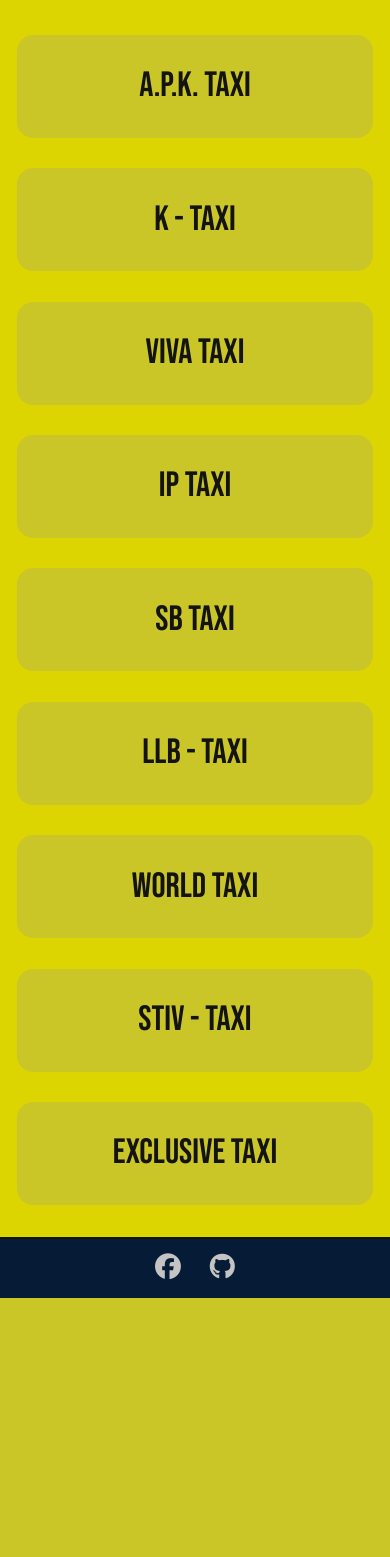
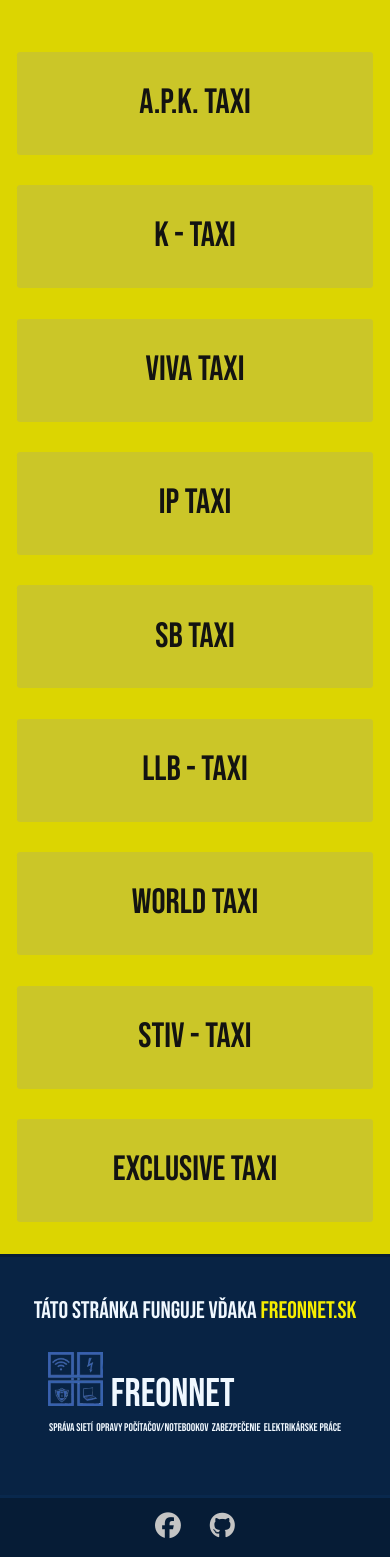
Before and after one commit to wifono/TAXISALAWorkinOnIt, a PHP site: page / in a window 390 px wide. Shown: the part 133-1690 px from the top of the page. Before the commit the page ends 1431 px from the top, so only its background shows below. Run offline with PHP 8.4, Linux system fonts and the light colour scheme; some libraries are stand-ins or nearby versions.

Commit message:
FIX responsive ADD prefooter

```diff
--- a/assets/css/generals.css
+++ b/assets/css/generals.css
@@ -104,7 +104,7 @@ h2 {
   background: rgba(155, 155, 155, 0.253);
   margin: 0;
   margin-top: 1rem;
-  border-radius: 1rem;
+  border-radius: .2rem;
   display: flex;
   flex-direction: column;
   justify-content: center;
@@ -141,15 +141,66 @@ h2 {
   .taxiBox:hover a {
     color: aliceblue; }
 
+.infosheader {
+  display: flex;
+  flex-direction: row-reverse;
+  gap: .5rem;
+  align-items: baseline;
+  justify-content: flex-end;
+  margin-top: 1rem; }
+  .infosheader img {
+    width: 14%;
+    height: auto;
+    margin-left: 3rem; }
+
+.prefooter {
+  width: 100%;
+  background: #082344;
+  padding: .2rem 0 1.5rem 0;
+  color: aliceblue;
+  display: flex;
+  justify-content: center;
+  flex-direction: column;
+  align-items: center;
+  min-height: 25vh;
+  line-height: .2rem;
+  border-bottom: .2em #09284d solid;
+  font-family: "Bebas Neue", cursive;
+  font-size: 1rem; }
+  .prefooter p {
+    font-size: 2rem; }
+  .prefooter a {
+    text-decoration: none;
+    color: #F5ED00; }
+    .prefooter a:hover {
+      color: #4267B2; }
+
 footer {
   margin-top: 2rem;
   background: #061c36;
   padding: .02em;
   font-family: "Bebas Neue", cursive;
-  border-top: .2em #131311 solid;
+  border-top: .25em #061c36 solid;
   display: flex;
   align-items: center;
+  justify-content: center;
+  flex-direction: column; }
+
+.infos {
+  display: flex;
+  flex-direction: column;
+  align-items: center;
   justify-content: center; }
+  .infos h3 {
+    font-size: 2.5em;
+    font-weight: 300; }
+  .infos ul {
+    font-size: .98rem;
+    flex-direction: row;
+    margin-top: 0rem; }
+  .infos li {
+    list-style-type: none;
+    margin: -.6rem; }
 
 .mainflex {
   display: flex;
@@ -184,24 +235,39 @@ footer {
     font-size: 2rem; }
 
   .mainContent {
-    margin-top: 25vh; } }
+    margin-top: 28vh; }
+
+  .banner p {
+    font-size: 1.5rem; }
+
+  .infos ul {
+    font-size: 90%; } }
 @media screen and (max-width: 451px) {
   .logo {
     font-size: 1.8rem; }
 
   .mainContent {
-    margin-top: 19vh; } }
+    margin-top: 25vh; } }
 @media screen and (max-width: 412px) {
   .mainContent {
-    margin-top: 22vh; } }
+    margin-top: 22vh; }
+
+  .infos ul {
+    font-size: 70%; } }
 @media screen and (max-width: 400px) {
   .logo {
     font-size: 1.5rem; }
 
   .mainContent {
-    margin-top: 18vh; }
+    margin-top: 20vh; }
 
   .taxiBox {
     width: 75%; } }
+@media screen and (max-width: 341px) {
+  .banner p {
+    font-size: 1rem; }
+
+  .infos ul {
+    font-size: 70%; } }
 
 /*# sourceMappingURL=generals.css.map */
--- a/assets/sass/generals.scss
+++ b/assets/sass/generals.scss
@@ -193,7 +193,7 @@ h2 {
     margin: 0;
     margin-top: 1rem;
 
-    border-radius: 1rem;
+    border-radius: .2rem;
 
     display: flex;
     flex-direction: column;
@@ -262,6 +262,62 @@ h2 {
 
 // FOOTER
 
+.infosheader {
+
+    display: flex;
+    flex-direction: row-reverse;
+    gap: .5rem;
+    align-items: baseline;
+    justify-content: flex-end;
+
+    margin-top: 1rem;
+
+
+    img{
+        width: 14%;
+        height:auto;
+        margin-left: 3rem;
+    }
+}
+
+.prefooter {
+    width: 100%;
+    background: #082344;
+    padding: .2rem 0 1.5rem 0;
+    color: aliceblue;
+
+    display: flex;
+
+    justify-content: center;
+    flex-direction: column;
+    align-items: center;
+
+
+    min-height:25vh;
+    line-height: .2rem;
+
+    border-bottom: .2em #09284d solid;
+
+    font: {
+        family: $logo-font;
+        size: 1rem;
+    }
+
+    p {
+        font: {
+            size: 2rem;
+        }
+    }
+
+    a {
+        text-decoration: none;
+        color: #F5ED00;
+
+        &:hover {
+            color:#4267B2;
+        }
+    }
+}
 
 
 footer {
@@ -272,11 +328,43 @@ footer {
         font: {
             family: $logo-font;
         }
-        border-top: .2em #131311 solid;
+        border-top: .25em #061c36 solid;
         display: flex;
         align-items: center;
         justify-content: center;
+        flex-direction: column;
 }
+
+.infos {
+    display: flex;
+    flex-direction: column;
+
+    h3 {
+        font: {
+            size: 2.5em;
+            weight: 300;
+        }
+    }
+
+    align-items: center;
+    justify-content: center;
+
+    ul {
+        font: {
+            size: .98rem;
+        }
+        flex-direction: row;
+
+        margin-top: 0rem;
+    }
+
+    li {
+        list-style-type: none;
+        margin: -.6rem;
+    }
+
+}
+
 
 .mainflex {
     display: flex;
@@ -338,8 +426,21 @@ footer {
     }
 
     .mainContent {
-        margin-top: 25vh;
+        margin-top: 28vh;
     }
+
+    .banner p {
+        font-size: 1.5rem;
+    }
+
+    .infos {
+        ul{
+               font-size: 90%;
+
+    }
+    }
+
+
 }
 
 @media screen and (max-width: 451px ) {
@@ -347,7 +448,7 @@ footer {
         font-size: 1.8rem;
     }
     .mainContent {
-        margin-top: 19vh;
+        margin-top: 25vh;
     }
 }
 
@@ -356,6 +457,14 @@ footer {
     .mainContent {
         margin-top: 22vh;
     }
+
+    .infos {
+        ul{
+               font-size: 70%;
+
+    }
+    }
+
 }
 
 
@@ -365,9 +474,27 @@ footer {
     }
 
     .mainContent {
-        margin-top: 18vh;
+        margin-top: 20vh;
     }
     .taxiBox {
         width: 75%;
     }
 }
+
+@media screen and (max-width: 341px ) {
+
+    .banner {
+        p{
+            font-size: 1rem;
+        }
+
+    }
+
+    .infos {
+        ul{
+               font-size: 70%;
+
+    }
+    }
+
+}
--- a/index.html
+++ b/index.html
@@ -98,7 +98,31 @@
 
 </main>
 
+
+
 <footer>
+
+    <div class="prefooter">
+        <div class="banner">
+            <p>Táto stránka funguje vďaka <a href="freonnet.sk">freonnet.sk</a></p>
+        </div>
+
+        <div class="infos">
+            <div class="infosheader">
+                <h3>Freonnet</h3>
+                <img src="assets/images/logo.png" alt="	https://www.freonnet.sk/images/freonet_logo.jpg">
+
+            </div>
+                <ul>
+                    <li>Správa sietí</li>
+                    <li>Opravy počítačov/notebookov</li>
+                    <li>Zabezpečenie</li>
+                    <li>Elektrikárske práce</li>
+                </ul>
+        </div>
+    </div>
+
+
     <div class="socials">
         <ul>
             <li>
```
Also changed, not shown: assets/images/logo.png (added), 1 other file.
